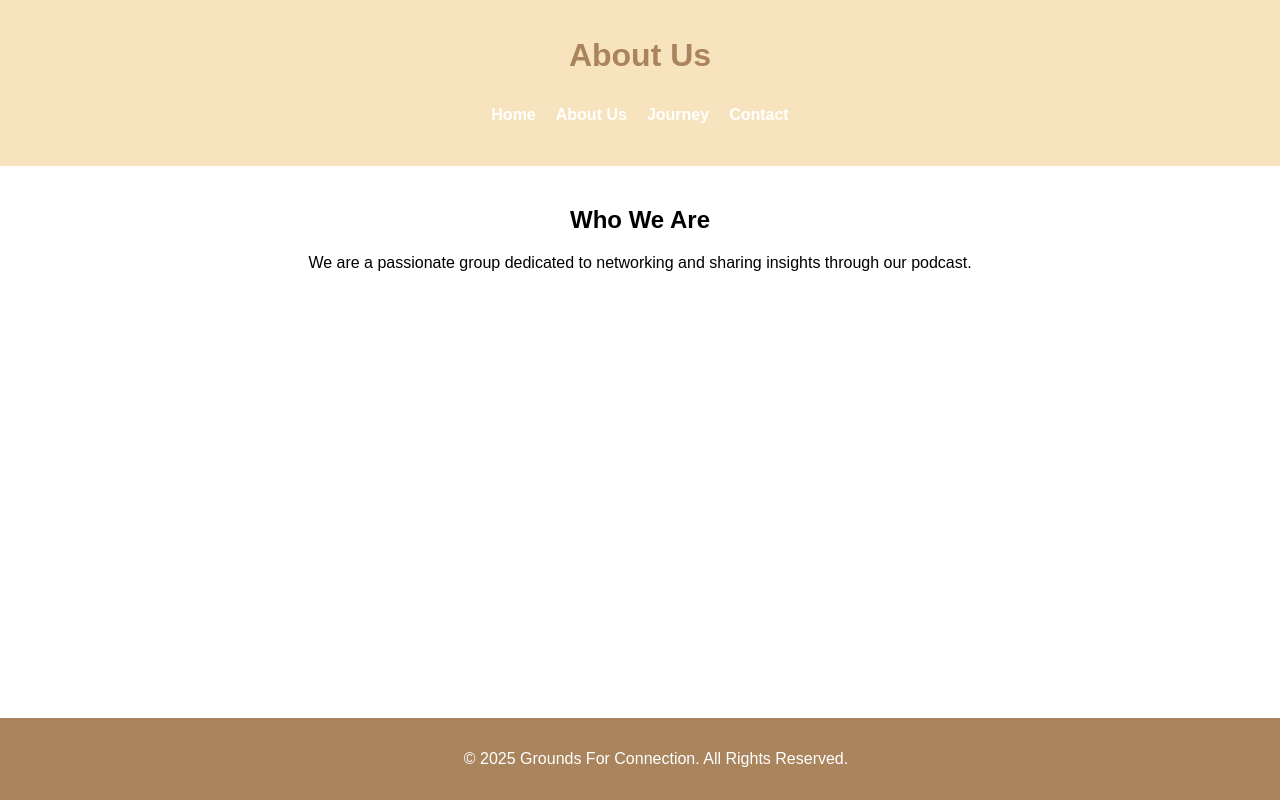
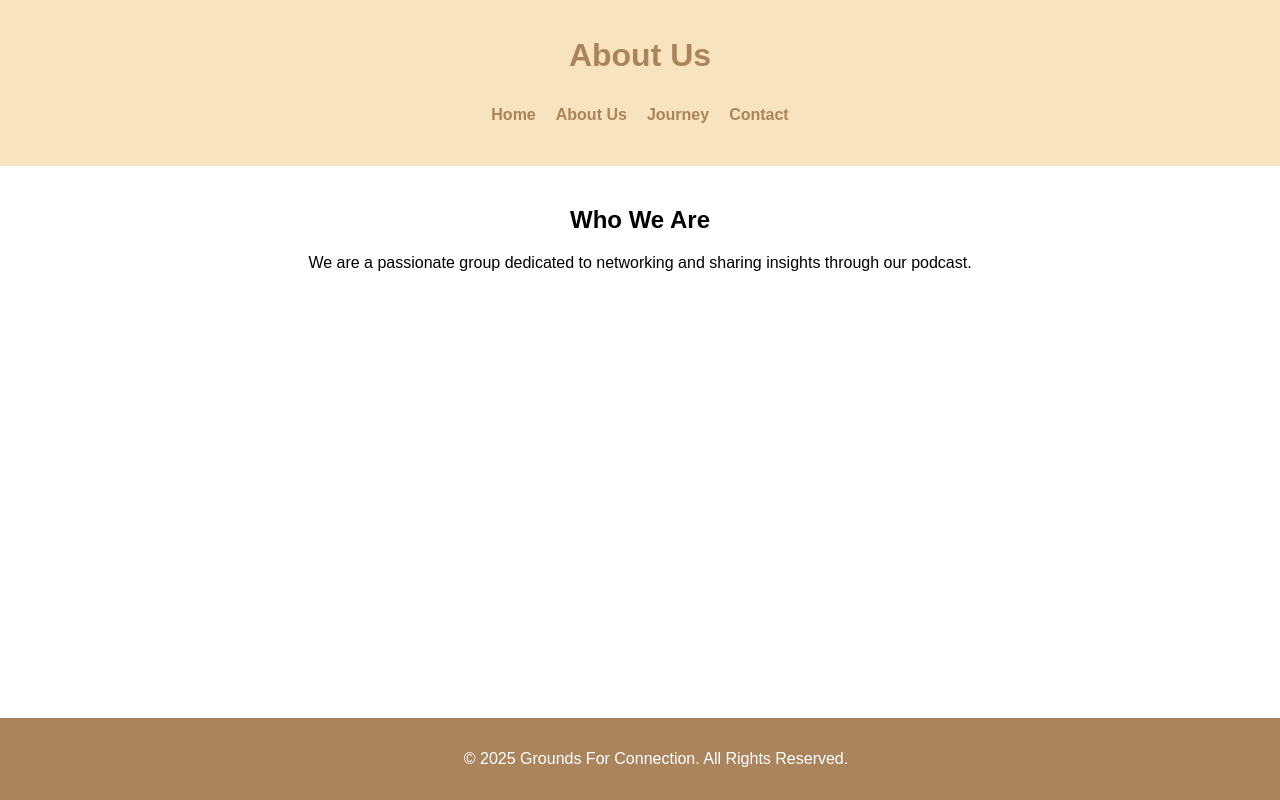
Before and after one commit to MoTheMelon/GroundsForConnection, a website: page about.html in a window 1280 px wide. Shown: the top 800 px of the page. Drawn offline with Linux system fonts and the light colour scheme.

Commit message:
color change

```diff
--- a/styles.css
+++ b/styles.css
@@ -27,7 +27,7 @@ nav ul li {
 }
 
 nav ul li a {
-  color: white;
+  color: #aa845d;
   text-decoration: none;
   font-weight: bold;
 }
```
